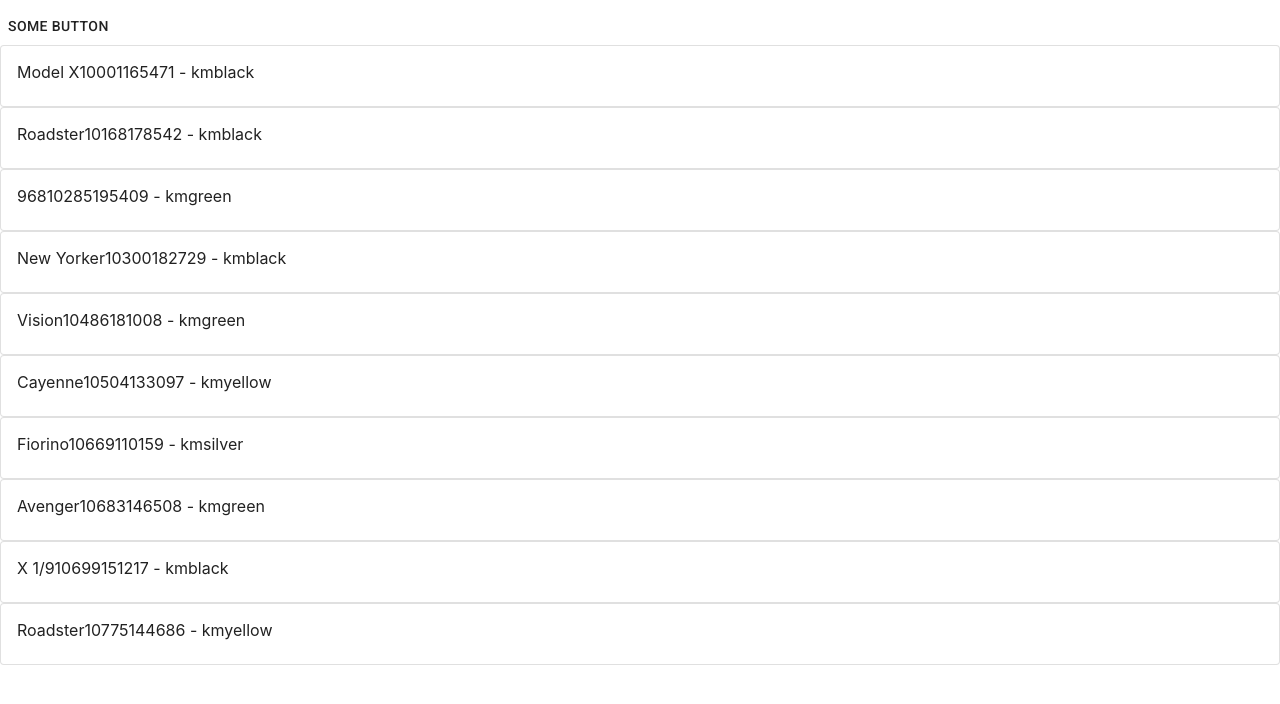
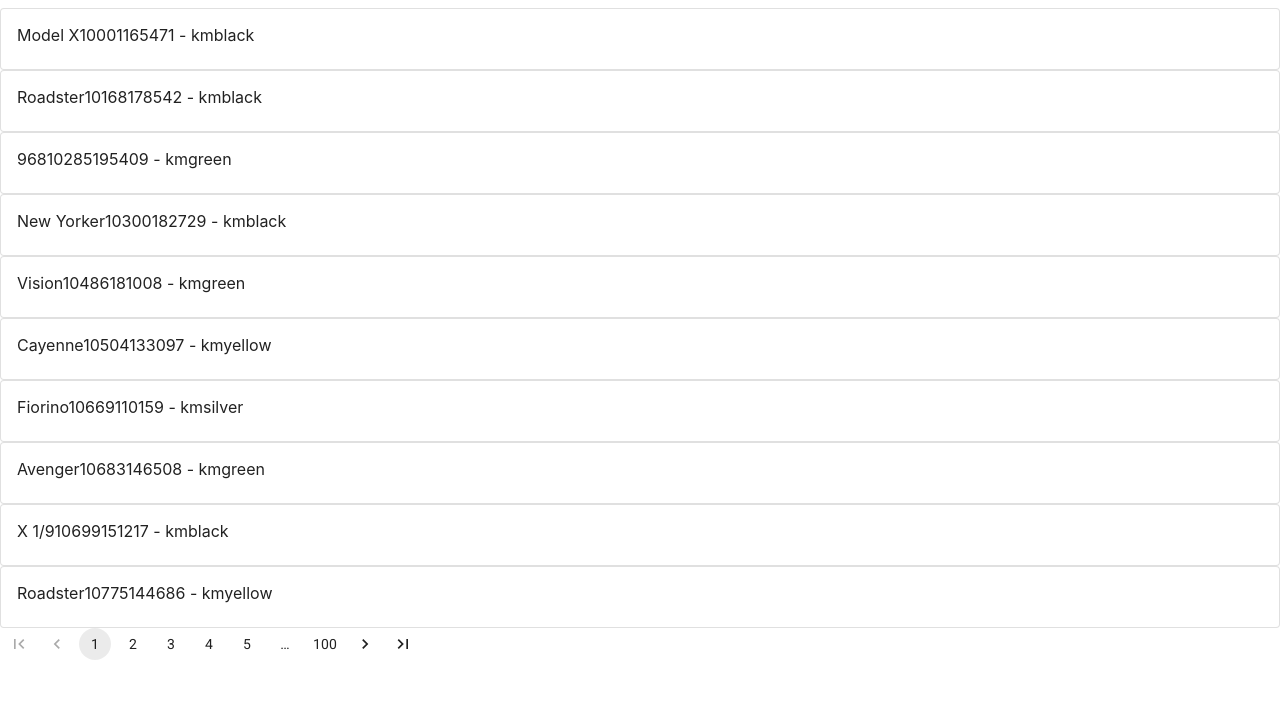
Before and after one commit to green122/just-an-assignment, a React (Create React App) app: page / in a window 1280 px wide. Shown: the top 704 px of the page. Built offline with nearby package versions, Linux system fonts and the light colour scheme.

Commit message:
introduced pagination with event handling

```diff
--- a/package.json
+++ b/package.json
@@ -4,6 +4,7 @@
   "private": true,
   "dependencies": {
     "@material-ui/core": "^4.10.2",
+    "@material-ui/lab": "^4.0.0-alpha.56",
     "@testing-library/jest-dom": "^4.2.4",
     "@testing-library/react": "^10.4.3",
     "@testing-library/user-event": "^7.1.2",
--- a/src/components/CarsList.tsx
+++ b/src/components/CarsList.tsx
@@ -1,22 +1,28 @@
-import React from 'react';
+import React, {useCallback} from 'react';
 import {CarsListDTO} from "../models/cars.models";
-import {Box, Button, Card, CardContent, List, ListItem} from "@material-ui/core";
+import {List} from "@material-ui/core";
+import Pagination from '@material-ui/lab/Pagination';
 import {CarsItem} from "./CarItem";
 
 interface CarsListProps {
-  list: CarsListDTO
+  list: CarsListDTO;
+  page: number;
+  onPageSelect: (value: number) => void;
 }
 
-export function CarsList({list}: CarsListProps) {
+export function CarsList({list, page, onPageSelect}: CarsListProps) {
+  const handleChange = useCallback((_, selectedPage: number) => onPageSelect(selectedPage), [onPageSelect]);
+
   if (!list?.cars?.length) {
     return null;
   }
+
   return (
     <List>
-      <Button>some button</Button>
       {list.cars.map(carRow => (
         <CarsItem car={carRow} key={carRow.stockNumber}/>
       ))}
+      <Pagination count={list.totalPageCount} page={page} onChange={handleChange} showFirstButton showLastButton/>
     </List>
   );
 };
--- a/src/pages/Cars.tsx
+++ b/src/pages/Cars.tsx
@@ -5,7 +5,7 @@
 export function Cars() {
   return (
     <div>
-      <CarsList list={carsFixture}/>
+      <CarsList list={carsFixture} page={1} onPageSelect={console.log}/>
     </div>
   );
 };
```
Also changed, not shown: 2 other files (tests, documents, lock files or other folders).
